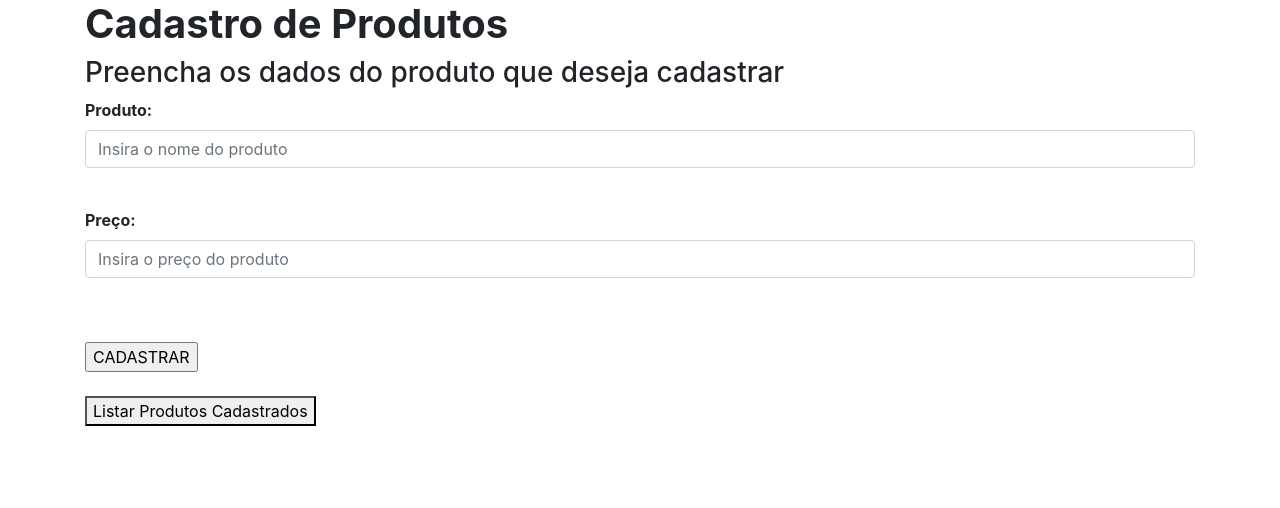
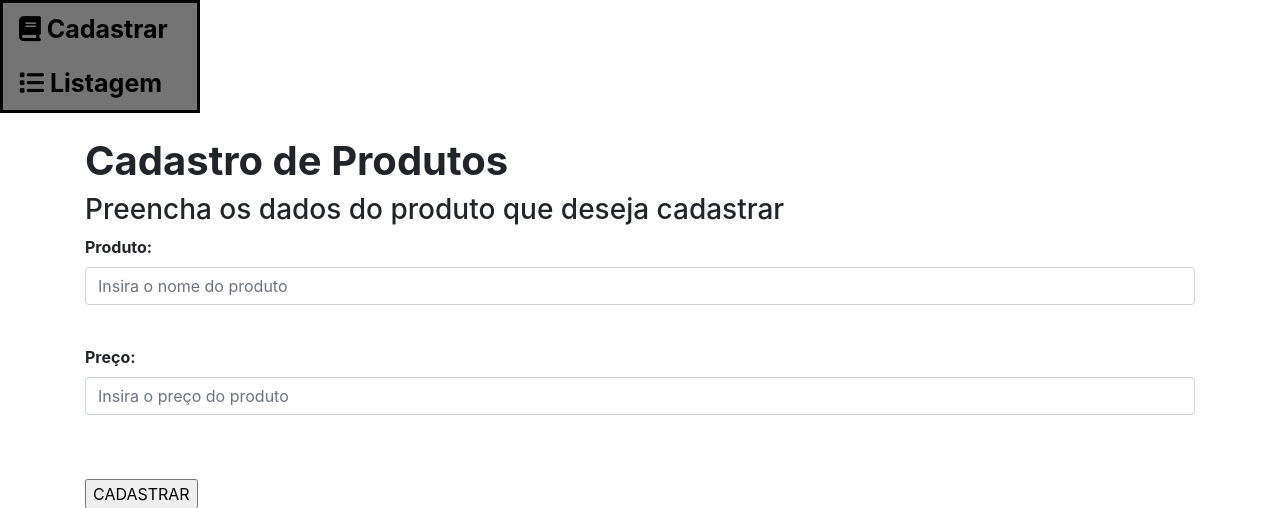
Before and after one commit to LucasRigo/DesenvolvimentoWeb-TrabalhoFinal, a PHP site: page /Cadastro.php in a window 1280 px wide. Shown: the top 508 px of the page. Run offline with PHP 8.4, Linux system fonts and the light colour scheme; some libraries are stand-ins or nearby versions.

Commit message:
24-05-21

```diff
--- a/Cadastro.php
+++ b/Cadastro.php
@@ -12,9 +12,20 @@
     <script src="https://ajax.googleapis.com/ajax/libs/jquery/3.5.1/jquery.min.js"></script>
     <script src="https://cdnjs.cloudflare.com/ajax/libs/popper.js/1.16.0/umd/popper.min.js"></script>
     <script src="https://maxcdn.bootstrapcdn.com/bootstrap/4.5.2/js/bootstrap.min.js"></script>
+    <script src="https://kit.fontawesome.com/c2732b0761.js" crossorigin="anonymous"></script>
+    <link rel="stylesheet" href="Estilos.css">
 </head>
 <body>
+
+    <div id="menu">
+		<ul>
+			<li><a href="Cadastro.php"><i class="fas fa-book"></i> Cadastrar</a></li>
+			<li><a href="Listagem.php"><i class="fas fa-list"></i> Listagem</a></li>
+		</ul>
+	</div>
+
     <div class="container">
+        <br>
         <h1><b>Cadastro de Produtos</b></h1>
         <h3>Preencha os dados do produto que deseja cadastrar</h3>
         <?php
--- /dev/null
+++ b/Estilos.css
@@ -0,0 +1,23 @@
+ul {
+    list-style-type: none;
+    margin: 0;
+    padding: 0;
+    width: 200px;
+    background-color: #747474;
+    border: 3px solid black;
+  }
+
+  li a {
+    display: block;
+    color: rgb(0, 0, 0);
+    padding: 8px 16px;
+    text-decoration: none;
+    font-size: 25px;
+    font-weight: bold;
+  }
+
+  /* Change the link color on hover */
+  li a:hover {
+    background-color: rgb(47, 47, 47);
+    color: white;
+  }
```
Also changed, not shown: EditaCad.php (+10 -0 lines), ExcluiCad.php (+10 -0 lines), Listagem.php (+10 -0 lines).
